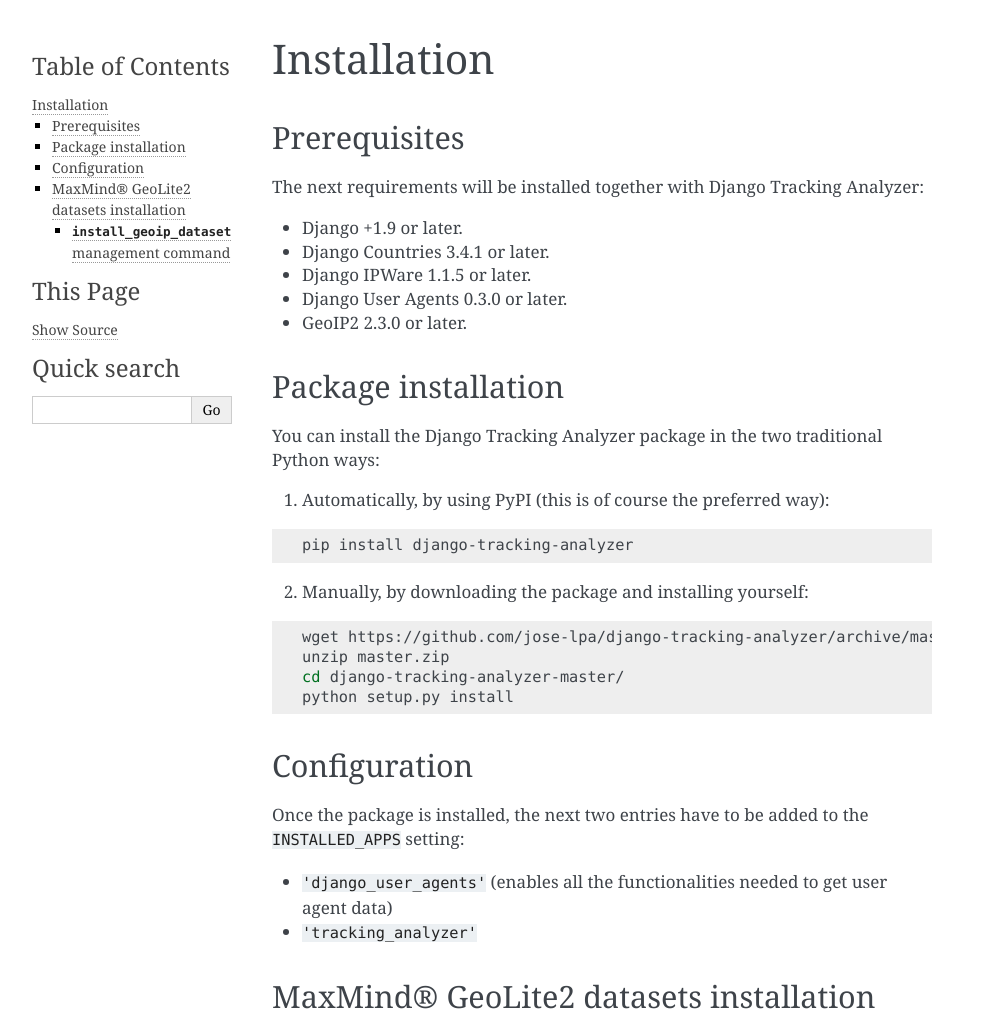
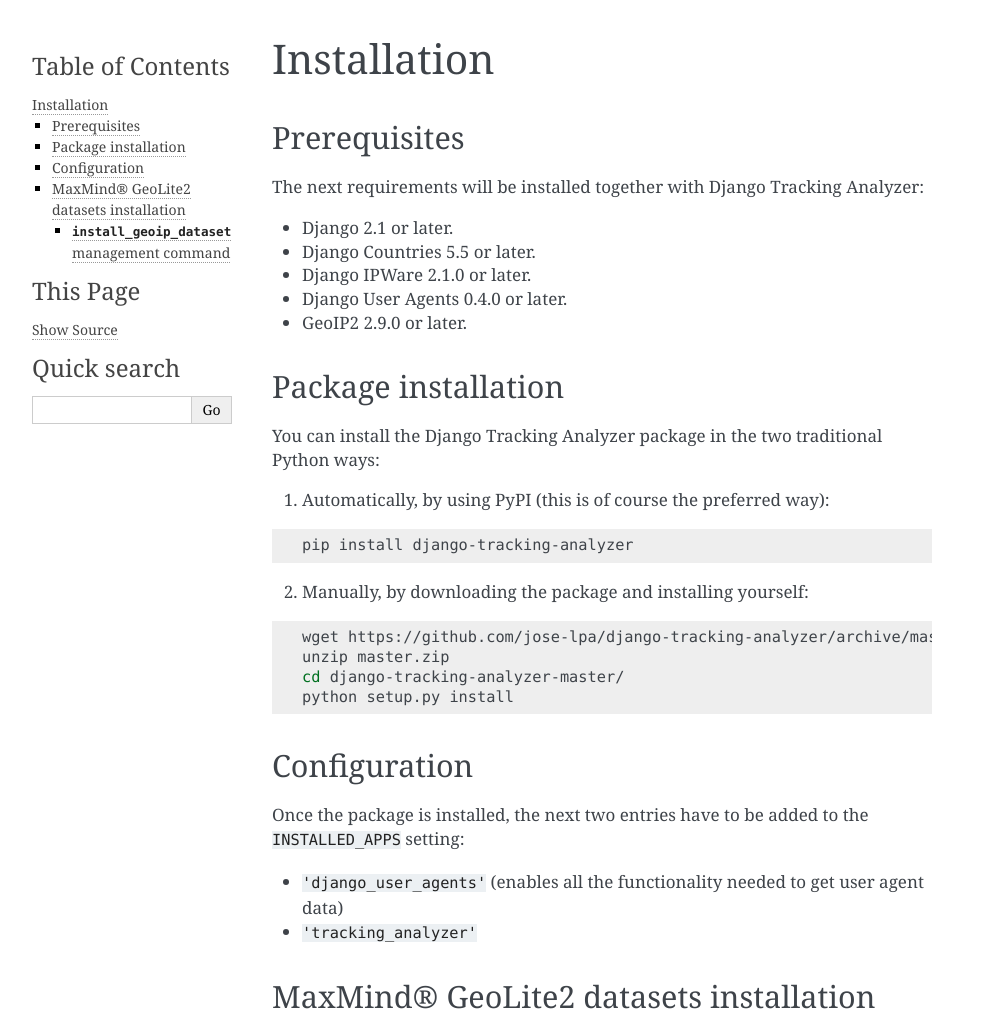
Before and after one commit to jose-lpa/django-tracking-analyzer, a Sphinx documentation site: the page built from docs/installation.rst, in a window 1280 px wide. Shown: the top 1011 px of the page, without its empty margins (148-1141 px from the left). Built offline with Sphinx 7.4.7, drawn with Linux system fonts in a browser that asks for light colours.

Commit message:
Updated documentation.

```diff
--- a/docs/installation.rst
+++ b/docs/installation.rst
@@ -10,11 +10,11 @@
 
 The next requirements will be installed together with Django Tracking Analyzer:
 
-- Django +1.9 or later.
-- Django Countries 3.4.1 or later.
-- Django IPWare 1.1.5 or later.
-- Django User Agents 0.3.0 or later.
-- GeoIP2 2.3.0 or later.
+- Django 2.1 or later.
+- Django Countries 5.5 or later.
+- Django IPWare 2.1.0 or later.
+- Django User Agents 0.4.0 or later.
+- GeoIP2 2.9.0 or later.
 
 
 Package installation
@@ -45,7 +45,7 @@
 Once the package is installed, the next two entries have to be added to the
 ``INSTALLED_APPS`` setting:
 
-- ``'django_user_agents'`` (enables all the functionalities needed to get user
+- ``'django_user_agents'`` (enables all the functionality needed to get user
   agent data)
 - ``'tracking_analyzer'``
 
```
Also changed, not shown: README.rst (+6 -6 lines).
